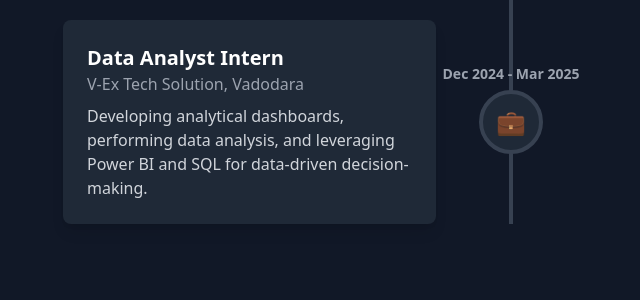
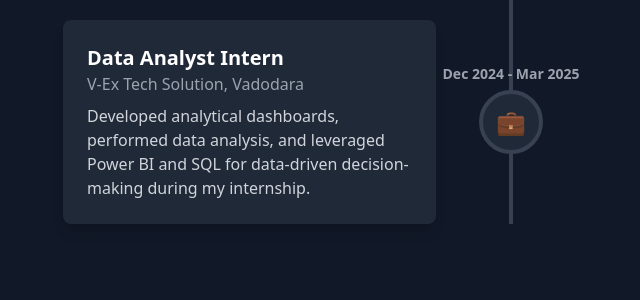
Before and after one commit to bhattshrutik/portfolio, a Flask app: page / in a window 1280 px wide. Shown: the part 1768-2068 px from the top of the page, without its empty margins (129-769 px from the left). Run offline with Flask 3, Linux system fonts and the light colour scheme; some libraries are stand-ins or nearby versions.

Commit message:
Update index.html

```diff
--- a/templates/index.html
+++ b/templates/index.html
@@ -153,7 +153,7 @@
                 <div class="z-10 bg-gray-800 p-6 rounded-lg shadow-lg w-5/12">
                     <h3 class="text-xl font-bold">Data Analyst Intern</h3>
                     <p class="text-gray-400">V-Ex Tech Solution, Vadodara</p>
-                    <p class="mt-2 text-gray-300">Developing analytical dashboards, performing data analysis, and leveraging Power BI and SQL for data-driven decision-making.</p>
+                    <p class="mt-2 text-gray-300">Developed analytical dashboards, performed data analysis, and leveraged Power BI and SQL for data-driven decision-making during my internship.</p>
                 </div>
                 <div class="w-5/12"></div>
             </div>
```
